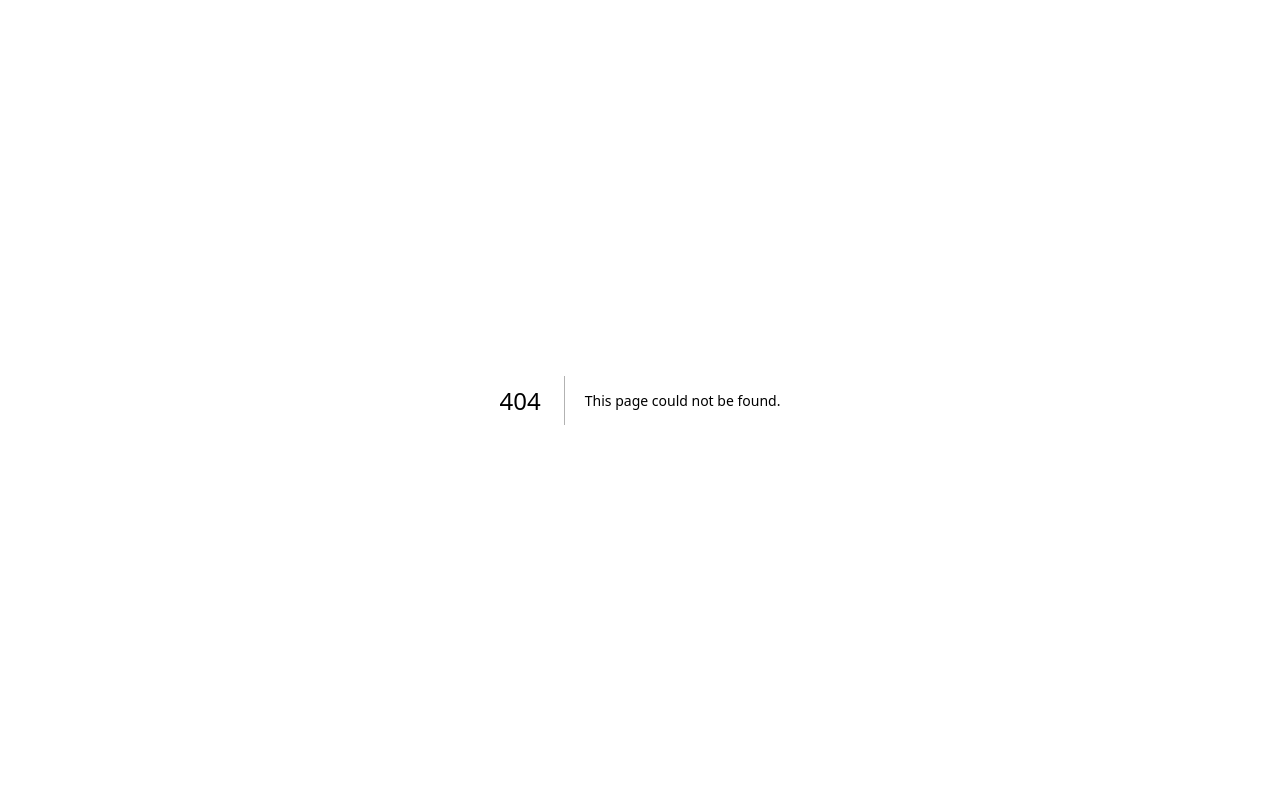
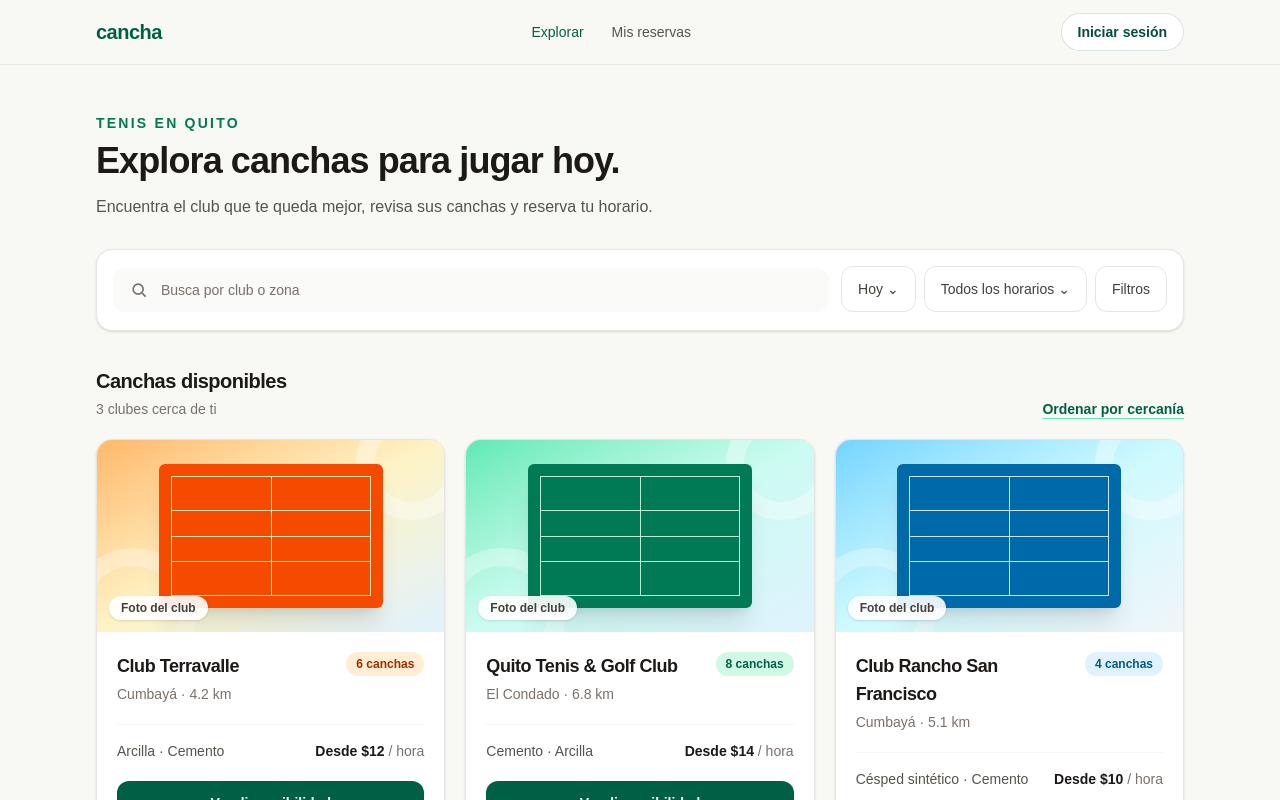
Before and after one commit to fquintanilla/tennis-booking, a Next.js app: page /clubs in a window 1280 px wide. Before the commit this address had no page. Shown: the top 800 px of the page. Built offline with nearby package versions, Linux system fonts and the light colour scheme.

Commit message:
Create Clubs page.

```diff
--- /dev/null
+++ b/src/app/clubs/page.tsx
@@ -0,0 +1,123 @@
+const clubs = [
+  {
+    name: "Club Terravalle",
+    neighborhood: "Cumbayá",
+    distance: "4.2 km",
+    courts: 6,
+    surfaces: ["Arcilla", "Cemento"],
+    from: "$12",
+    tone: "from-orange-300 via-amber-100 to-sky-100",
+    court: "bg-orange-600",
+    lines: "border-amber-100/90",
+    accent: "bg-orange-100 text-orange-800",
+  },
+  {
+    name: "Quito Tenis & Golf Club",
+    neighborhood: "El Condado",
+    distance: "6.8 km",
+    courts: 8,
+    surfaces: ["Cemento", "Arcilla"],
+    from: "$14",
+    tone: "from-emerald-300 via-teal-100 to-sky-100",
+    court: "bg-emerald-700",
+    lines: "border-emerald-100/90",
+    accent: "bg-emerald-100 text-emerald-800",
+  },
+  {
+    name: "Club Rancho San Francisco",
+    neighborhood: "Cumbayá",
+    distance: "5.1 km",
+    courts: 4,
+    surfaces: ["Césped sintético", "Cemento"],
+    from: "$10",
+    tone: "from-sky-300 via-cyan-100 to-slate-100",
+    court: "bg-sky-700",
+    lines: "border-sky-100/90",
+    accent: "bg-sky-100 text-sky-800",
+  },
+];
+
+function CourtIllustration({
+  tone,
+  court,
+  lines,
+}: Pick<(typeof clubs)[number], "tone" | "court" | "lines">) {
+  return (
+    <div className={`relative h-48 overflow-hidden bg-gradient-to-br ${tone}`}>
+      <div className="absolute -right-6 -top-8 h-28 w-28 rounded-full border-[18px] border-white/35" />
+      <div className="absolute -bottom-11 -left-7 h-32 w-32 rounded-full border-[18px] border-white/30" />
+      <div className={`absolute left-1/2 top-1/2 h-36 w-56 -translate-x-1/2 -translate-y-1/2 rounded-md ${court} shadow-xl shadow-black/10`}>
+        <div className={`absolute inset-3 border ${lines}`} />
+        <div className={`absolute bottom-3 left-1/2 top-3 border-l ${lines}`} />
+        <div className={`absolute left-3 right-3 top-1/2 border-t ${lines}`} />
+        <div className={`absolute left-3 right-3 top-[32%] border-t ${lines}`} />
+        <div className={`absolute bottom-[32%] left-3 right-3 border-t ${lines}`} />
+      </div>
+      <span className="absolute bottom-3 left-3 rounded-full bg-white/90 px-3 py-1 text-xs font-semibold text-stone-700 shadow-sm">Foto del club</span>
+    </div>
+  );
+}
+
+export default function ClubsPage() {
+  return (
+    <div className="min-h-screen bg-[#f8f8f5]">
+      <header className="border-b border-stone-200/80 bg-[#f8f8f5]/95">
+        <div className="mx-auto flex h-16 max-w-6xl items-center justify-between px-5 sm:px-8">
+          <Link className="text-xl font-bold tracking-tight text-emerald-800" href="/">cancha</Link>
+          <nav aria-label="Navegación principal" className="hidden items-center gap-7 text-sm font-medium text-stone-600 sm:flex">
+            <Link className="text-emerald-800" href="/clubs">Explorar</Link>
+            <Link className="transition hover:text-emerald-800" href="/reservations">Mis reservas</Link>
+          </nav>
+          <Link className="rounded-full border border-emerald-900/15 bg-white px-4 py-2 text-sm font-semibold text-emerald-900 transition hover:bg-emerald-50" href="/login">Iniciar sesión</Link>
+        </div>
+      </header>
+
+      <main className="mx-auto max-w-6xl px-5 py-9 sm:px-8 sm:py-12">
+        <div className="max-w-2xl">
+          <p className="text-sm font-semibold uppercase tracking-[0.16em] text-emerald-700">Tenis en Quito</p>
+          <h1 className="mt-2 text-3xl font-bold tracking-tight text-stone-900 sm:text-4xl">Explora canchas para jugar hoy.</h1>
+          <p className="mt-3 text-base leading-7 text-stone-600">Encuentra el club que te queda mejor, revisa sus canchas y reserva tu horario.</p>
+        </div>
+
+        <section aria-label="Filtros de búsqueda" className="mt-7 rounded-2xl border border-stone-200 bg-white p-3 shadow-sm sm:flex sm:items-center sm:gap-3 sm:p-4">
+          <label className="flex flex-1 items-center gap-3 rounded-xl bg-stone-50 px-4 py-3 text-stone-500">
+            <svg aria-hidden="true" className="h-5 w-5 shrink-0" fill="none" stroke="currentColor" strokeWidth="2" viewBox="0 0 24 24"><circle cx="11" cy="11" r="6" /><path d="m16 16 4 4" /></svg>
+            <input className="w-full bg-transparent text-sm text-stone-800 outline-none placeholder:text-stone-500" placeholder="Busca por club o zona" type="search" />
+          </label>
+          <div className="mt-3 flex gap-2 overflow-x-auto pb-0.5 sm:mt-0">
+            <button className="shrink-0 rounded-xl border border-stone-200 px-4 py-3 text-sm font-medium text-stone-700 transition hover:border-emerald-700 hover:text-emerald-800" type="button">Hoy <span aria-hidden="true">⌄</span></button>
+            <button className="shrink-0 rounded-xl border border-stone-200 px-4 py-3 text-sm font-medium text-stone-700 transition hover:border-emerald-700 hover:text-emerald-800" type="button">Todos los horarios <span aria-hidden="true">⌄</span></button>
+            <button className="shrink-0 rounded-xl border border-stone-200 px-4 py-3 text-sm font-medium text-stone-700 transition hover:border-emerald-700 hover:text-emerald-800" type="button">Filtros</button>
+          </div>
+        </section>
+
+        <div className="mt-9 flex items-end justify-between gap-4">
+          <div><h2 className="text-xl font-bold tracking-tight text-stone-900">Canchas disponibles</h2><p className="mt-1 text-sm text-stone-500">3 clubes cerca de ti</p></div>
+          <button className="text-sm font-semibold text-emerald-800 underline decoration-emerald-300 underline-offset-4" type="button">Ordenar por cercanía</button>
+        </div>
+
+        <section className="mt-5 grid gap-5 md:grid-cols-2 lg:grid-cols-3">
+          {clubs.map((club) => (
+            <article className="group overflow-hidden rounded-2xl border border-stone-200 bg-white shadow-sm transition duration-200 hover:-translate-y-0.5 hover:shadow-md" key={club.name}>
+              <CourtIllustration {...club} />
+              <div className="p-5">
+                <div className="flex items-start justify-between gap-3">
+                  <div><h3 className="text-lg font-bold tracking-tight text-stone-900">{club.name}</h3><p className="mt-1 text-sm text-stone-500">{club.neighborhood} · {club.distance}</p></div>
+                  <span className={`shrink-0 rounded-full px-2.5 py-1 text-xs font-semibold ${club.accent}`}>{club.courts} canchas</span>
+                </div>
+                <div className="mt-5 flex items-center justify-between gap-3 border-t border-stone-100 pt-4"><span className="text-sm text-stone-600">{club.surfaces.join(" · ")}</span><span className="shrink-0 text-sm font-semibold text-stone-900">Desde {club.from}<span className="font-normal text-stone-500"> / hora</span></span></div>
+                <Link className="mt-5 block rounded-xl bg-emerald-800 px-4 py-3 text-center text-sm font-semibold text-white transition hover:bg-emerald-900" href={`/availability?club=${encodeURIComponent(club.name)}`}>Ver disponibilidad</Link>
+              </div>
+            </article>
+          ))}
+        </section>
+
+        <aside className="mt-10 rounded-2xl bg-emerald-900 px-5 py-6 text-white sm:flex sm:items-center sm:justify-between sm:px-7">
+          <div><p className="text-lg font-bold">¿Tienes un club de tenis?</p><p className="mt-1 text-sm text-emerald-100">Publica tus canchas y recibe reservas desde cancha.</p></div>
+          <Link className="mt-4 inline-block rounded-xl bg-white px-4 py-2.5 text-sm font-semibold text-emerald-900 transition hover:bg-emerald-50 sm:mt-0" href="/admin">Conoce más</Link>
+        </aside>
+      </main>
+    </div>
+  );
+}
+import Link from "next/link";
```
